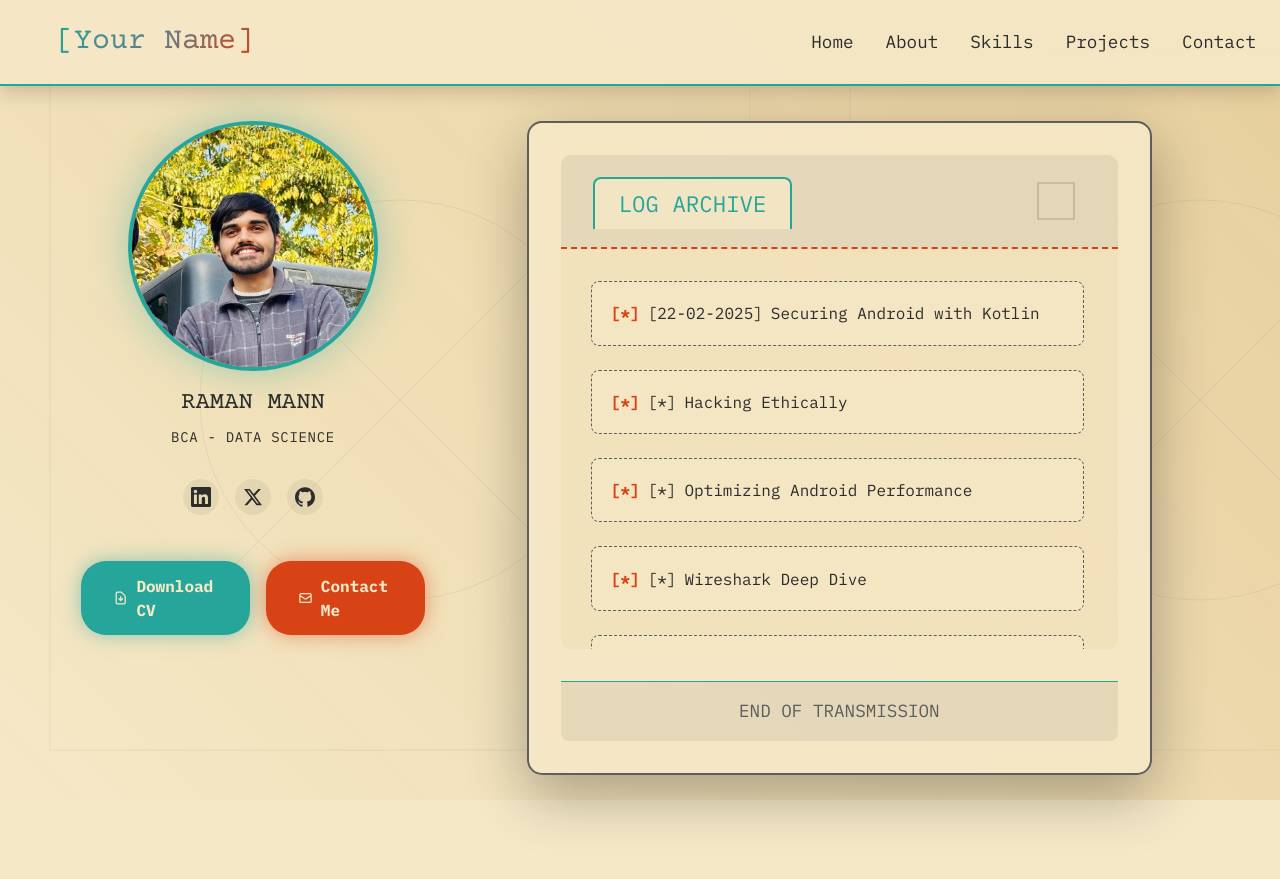
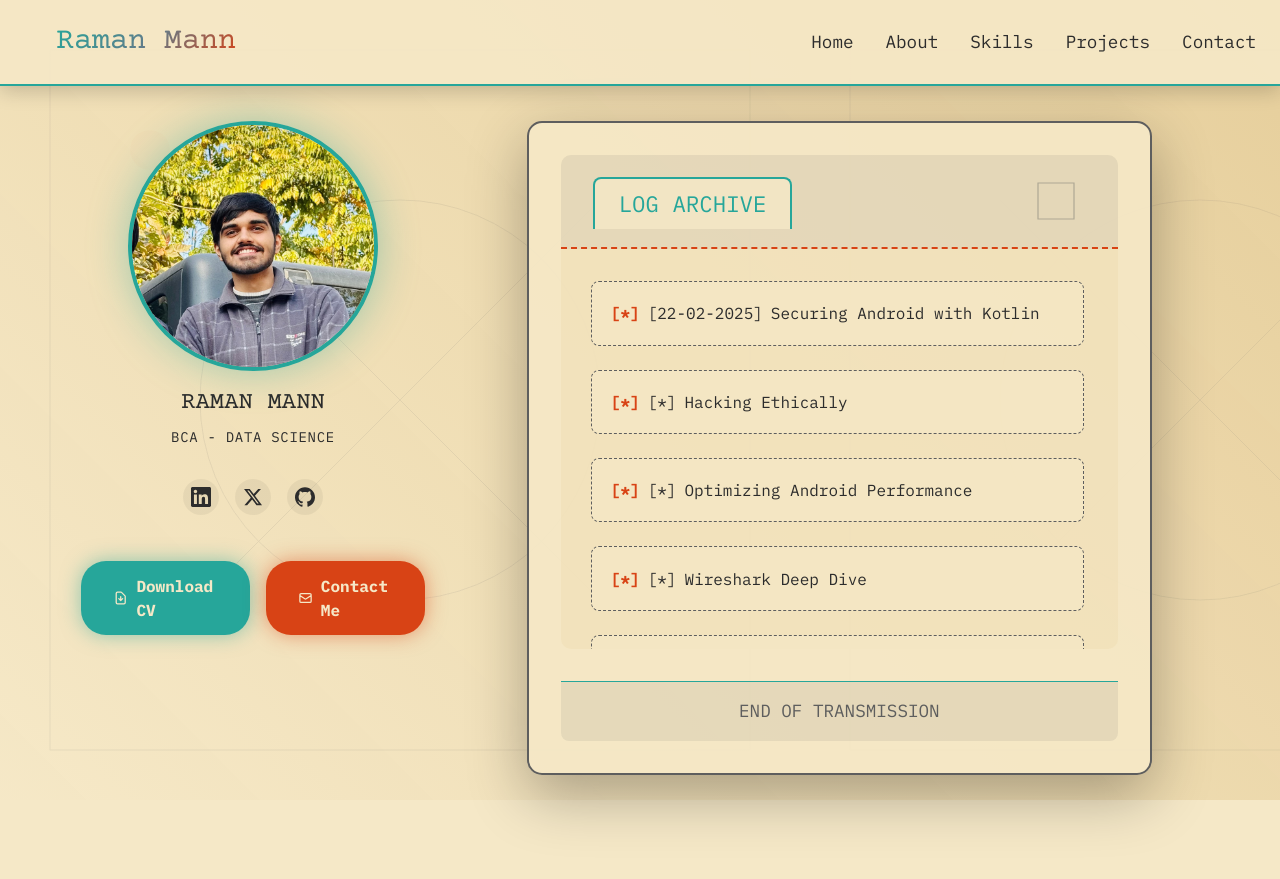
Before and after one commit to zeroxv6/zeroxv6, a website: page index.html in a window 1280 px wide. Shown: the top 879 px of the page. Drawn offline with nearby package versions, Linux system fonts and the light colour scheme.

Commit message:
Update index.html

```diff
--- a/index.html
+++ b/index.html
@@ -18,7 +18,7 @@
   <header class="fixed top-0 left-0 w-full p-6 flex justify-between items-center z-20 bg-techFrame shadow-tech">
     <div class="logo flex items-center gap-3">
       <span class="w-5 h-5 bg-androidTeal rounded-full animate-pulseTech"></span>
-      <h1 class="text-3xl font-courier-prime tech-text">[Your Name]</h1>
+      <h1 class="text-3xl font-courier-prime tech-text">Raman Mann</h1>
     </div>
     <nav class="flex gap-8">
       <a href="#hero" class="nav-link">Home</a>
```
